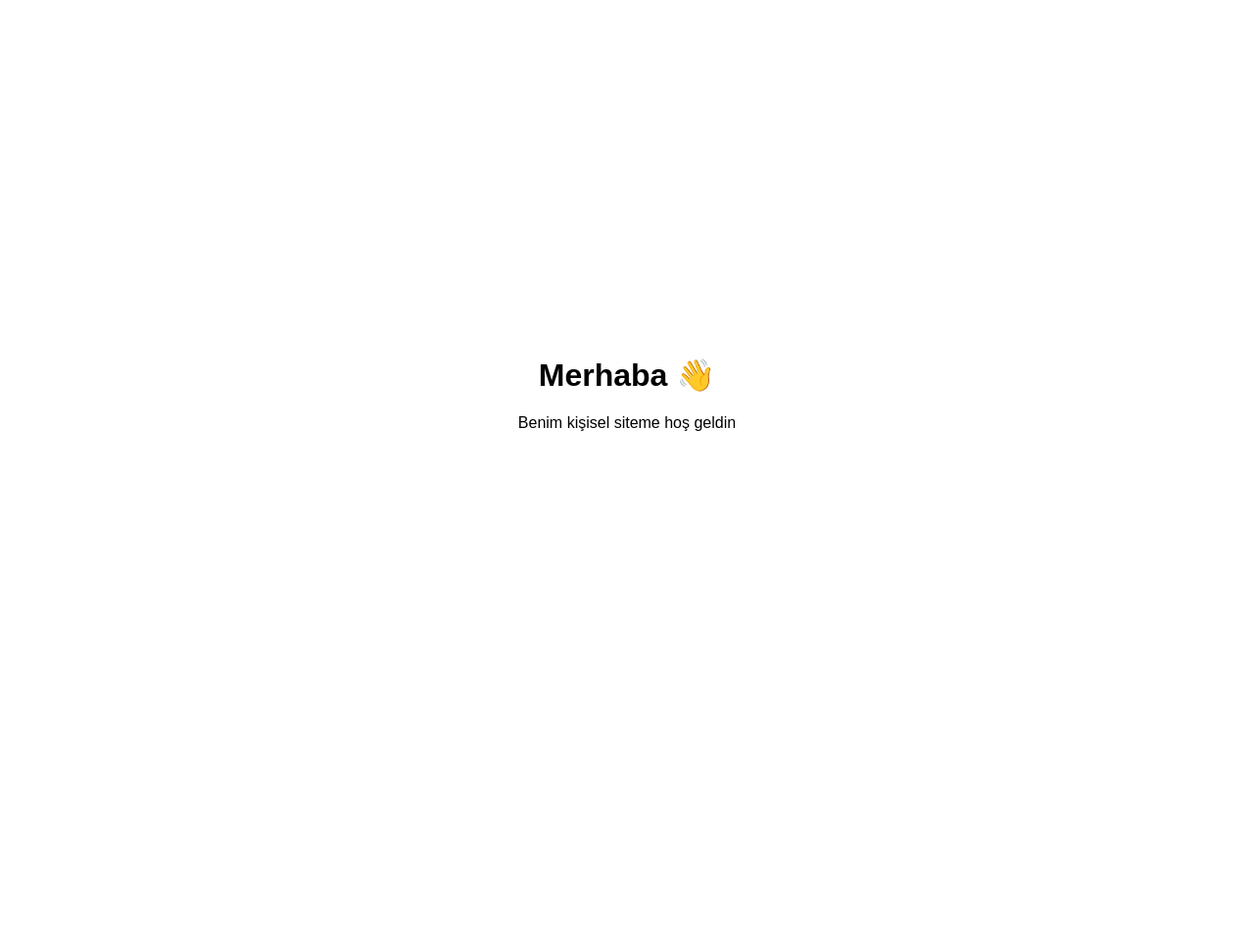
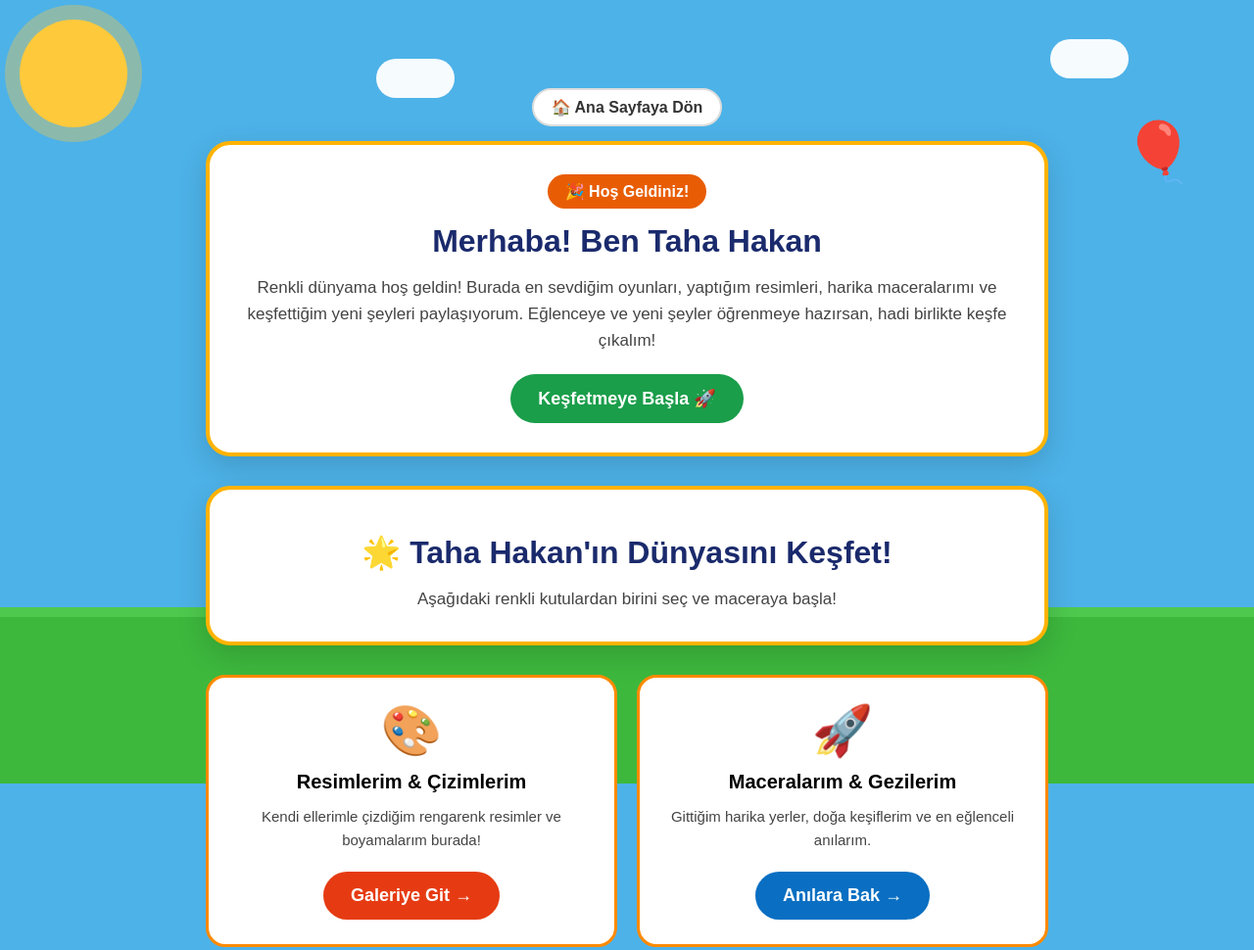
Before and after one commit to theboncuk/theboncuk.github.io, a plain HTML site: page index.html in a window 1280 px wide. Shown: the whole page at 98% size. Before the commit the page ends 800 px from the top, so only its background shows below. Drawn offline with Linux system fonts and the light colour scheme.

Commit message:
Update index.html

```diff
--- a/index.html
+++ b/index.html
@@ -2,36 +2,48 @@
 <html lang="tr">
 <head>
 <meta charset="UTF-8">
-<title>Benim Sitem</title>
+<meta name="viewport" content="width=device-width, initial-scale=1.0">
+<title>Taha Hakan'ın Dünyası</title>
 <style>
-  body {
-    margin: 0;
-    height: 100vh;
-    background-image: url('background.jpg');
-    background-size: cover;
-    background-position: center;
-    background-repeat: no-repeat;
-    background-attachment: fixed;
-    font-family: Arial, sans-serif;
-    display: flex;
-    align-items: center;
-    justify-content: center;
-    text-align: center;
-  }
-
-  .kutu {
-    background: rgba(255, 255, 255, 0.75);
-    padding: 30px;
-    border-radius: 20px;
-  }
+*{margin:0;padding:0;box-sizing:border-box;font-family:Arial,sans-serif}
+body{background:#4db2e8;min-height:100vh;position:relative;overflow-x:hidden}
+.sun{position:fixed;top:20px;left:20px;width:110px;height:110px;background:#ffc93c;border-radius:50%;box-shadow:0 0 0 15px rgba(255,201,60,.35);z-index:0}
+.cloud{position:fixed;background:#fff;border-radius:50px;padding:20px 40px;z-index:0;opacity:.95}
+.cloud1{top:60px;left:30%}.cloud2{top:40px;right:10%}
+.balloon{position:fixed;top:120px;right:60px;font-size:60px;z-index:0}
+.grass{position:fixed;bottom:0;left:0;right:0;height:180px;background:#3db83d;z-index:0;border-top:10px solid #4ec94e}
+.wrap{position:relative;z-index:1;max-width:900px;margin:0 auto;padding:90px 20px 220px;text-align:center}
+.card{background:#fff;border:4px solid #ffb300;border-radius:25px;padding:30px;box-shadow:0 10px 30px rgba(0,0,0,.15);margin-bottom:30px}
+.badge{background:#e85d04;color:#fff;padding:8px 18px;border-radius:20px;display:inline-block;font-weight:bold}
+h1{color:#1a2a6c;font-size:32px;margin:15px 0}
+p{color:#444;line-height:1.6;font-size:17px}
+.btn{display:inline-block;background:#1a9e4a;color:#fff;padding:14px 28px;border-radius:30px;text-decoration:none;font-weight:bold;margin-top:20px;font-size:18px}
+.grid{display:grid;grid-template-columns:1fr 1fr;gap:20px}
+.box{background:#fff;border:3px solid #ff8a00;border-radius:20px;padding:25px}
+.box h2{font-size:20px;margin:12px 0}
+.box p{font-size:15px}
+.btn-red{background:#e63b12}.btn-blue{background:#0a6fc2}
+.topbtn{display:inline-block;background:#fff;border:2px solid #ddd;padding:8px 18px;border-radius:20px;text-decoration:none;color:#333;font-weight:bold;margin-bottom:15px}
+@media(max-width:600px){.grid{grid-template-columns:1fr}h1{font-size:26px}}
 </style>
 </head>
 <body>
-
-  <div class="kutu">
-    <h1>Merhaba 👋</h1>
-    <p>Benim kişisel siteme hoş geldin</p>
-  </div>
-
+<div class="sun"></div><div class="cloud cloud1"></div><div class="cloud cloud2"></div><div class="balloon">🎈</div><div class="grass"></div>
+<div class="wrap">
+<a class="topbtn" href="#">🏠 Ana Sayfaya Dön</a>
+<div class="card">
+<span class="badge">🎉 Hoş Geldiniz!</span>
+<h1>Merhaba! Ben Taha Hakan</h1>
+<p>Renkli dünyama hoş geldin! Burada en sevdiğim oyunları, yaptığım resimleri, harika maceralarımı ve keşfettiğim yeni şeyleri paylaşıyorum. Eğlenceye ve yeni şeyler öğrenmeye hazırsan, hadi birlikte keşfe çıkalım!</p>
+<a class="btn" href="#kesfet">Keşfetmeye Başla 🚀</a>
+</div>
+<div id="kesfet">
+<div class="card"><h1>🌟 Taha Hakan'ın Dünyasını Keşfet!</h1><p>Aşağıdaki renkli kutulardan birini seç ve maceraya başla!</p></div>
+<div class="grid">
+<div class="box"><div style="font-size:50px">🎨</div><h2>Resimlerim & Çizimlerim</h2><p>Kendi ellerimle çizdiğim rengarenk resimler ve boyamalarım burada!</p><a class="btn btn-red" href="#">Galeriye Git →</a></div>
+<div class="box"><div style="font-size:50px">🚀</div><h2>Maceralarım & Gezilerim</h2><p>Gittiğim harika yerler, doğa keşiflerim ve en eğlenceli anılarım.</p><a class="btn btn-blue" href="#">Anılara Bak →</a></div>
+</div>
+</div>
+</div>
 </body>
 </html>
```
